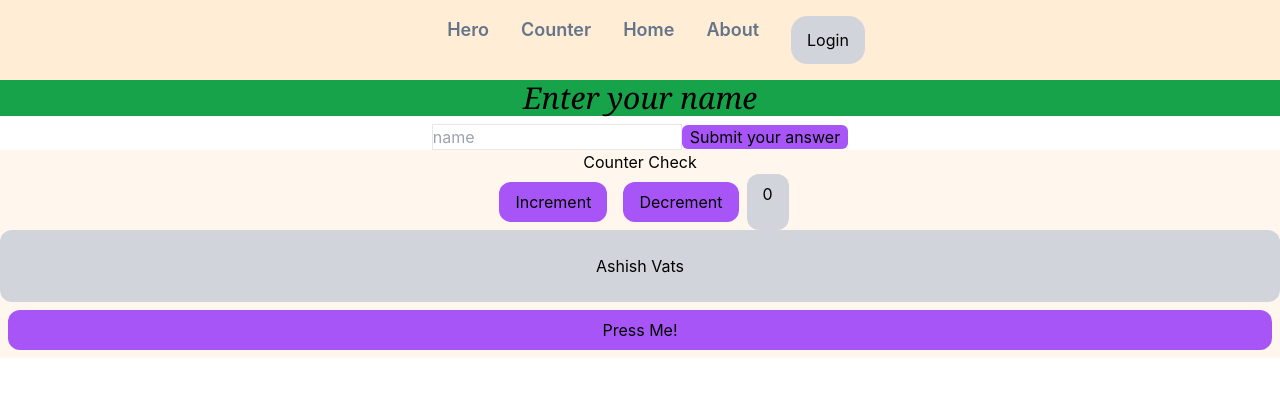
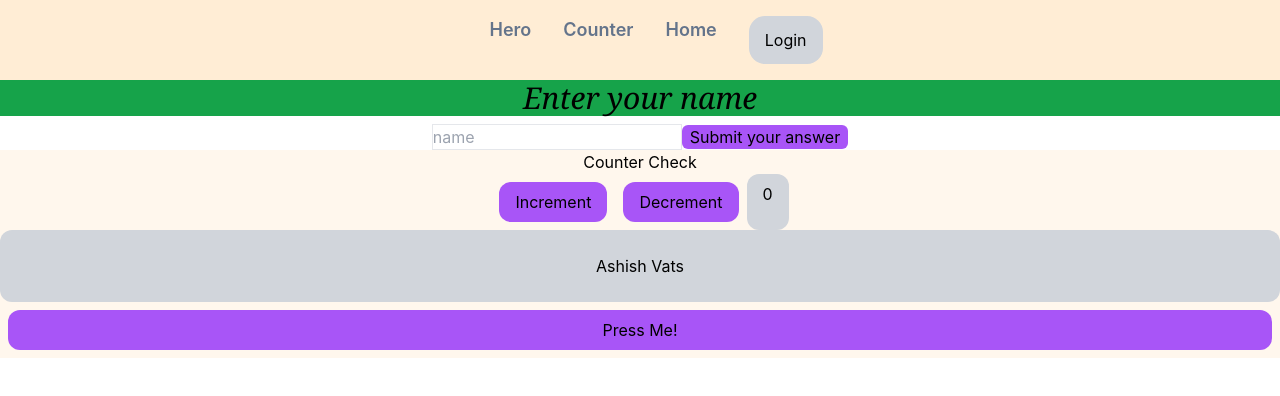
Before and after one commit to Aviral-3/React_Practice, a React (Create React App) app: page / in a window 1280 px wide. Shown: the top 396 px of the page. Built offline with nearby package versions, Linux system fonts and the light colour scheme.

Commit message:
Nav bar updates

```diff
--- a/src/Component/Nav.js
+++ b/src/Component/Nav.js
@@ -10,7 +10,7 @@ function Nav() {
                 <Softscroll className='text-slate-500 text-lg font-semibold cursor-pointer hover:underline hover:decoration-black  px-4' to="hero" smooth={true} duration={500}>Hero</Softscroll>
                 <Softscroll className='text-slate-500 text-lg font-semibold cursor-pointer hover:underline hover:decoration-black  px-4' to="counter" smooth={true} duration={500} offset={200}>Counter</Softscroll>
                 <Softscroll className='text-slate-500 text-lg font-semibold cursor-pointer hover:underline hover:decoration-black  px-4' to="counter" smooth={true} duration={500} offset={200}>Home</Softscroll>
-                <Softscroll className='text-slate-500 text-lg font-semibold cursor-pointer hover:underline hover:decoration-black  px-4' to="counter" smooth={true} duration={500} offset={200}>About</Softscroll>
+                {/* <Softscroll className='text-slate-500 text-lg font-semibold cursor-pointer hover:underline hover:decoration-black  px-4' to="counter" smooth={true} duration={500} offset={200}>About</Softscroll> */}
             </ul>
         </div>
         <div className=''>
```
